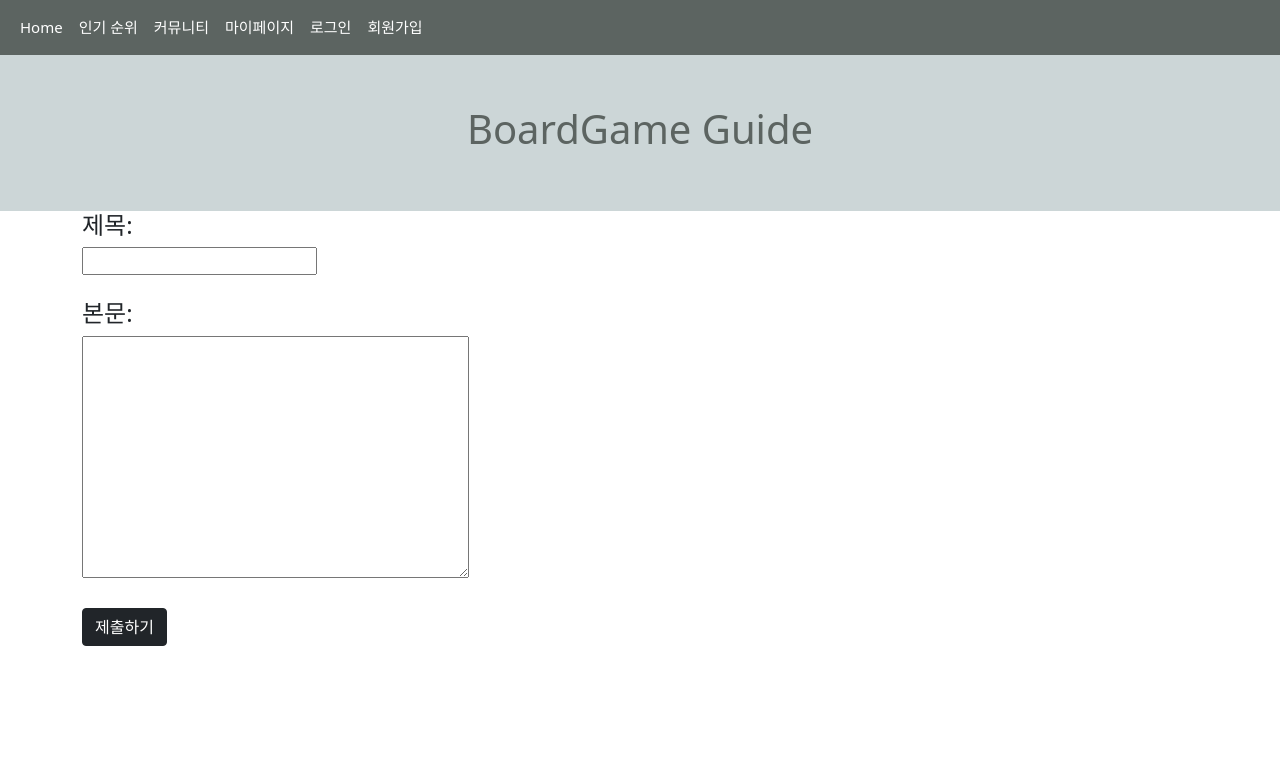
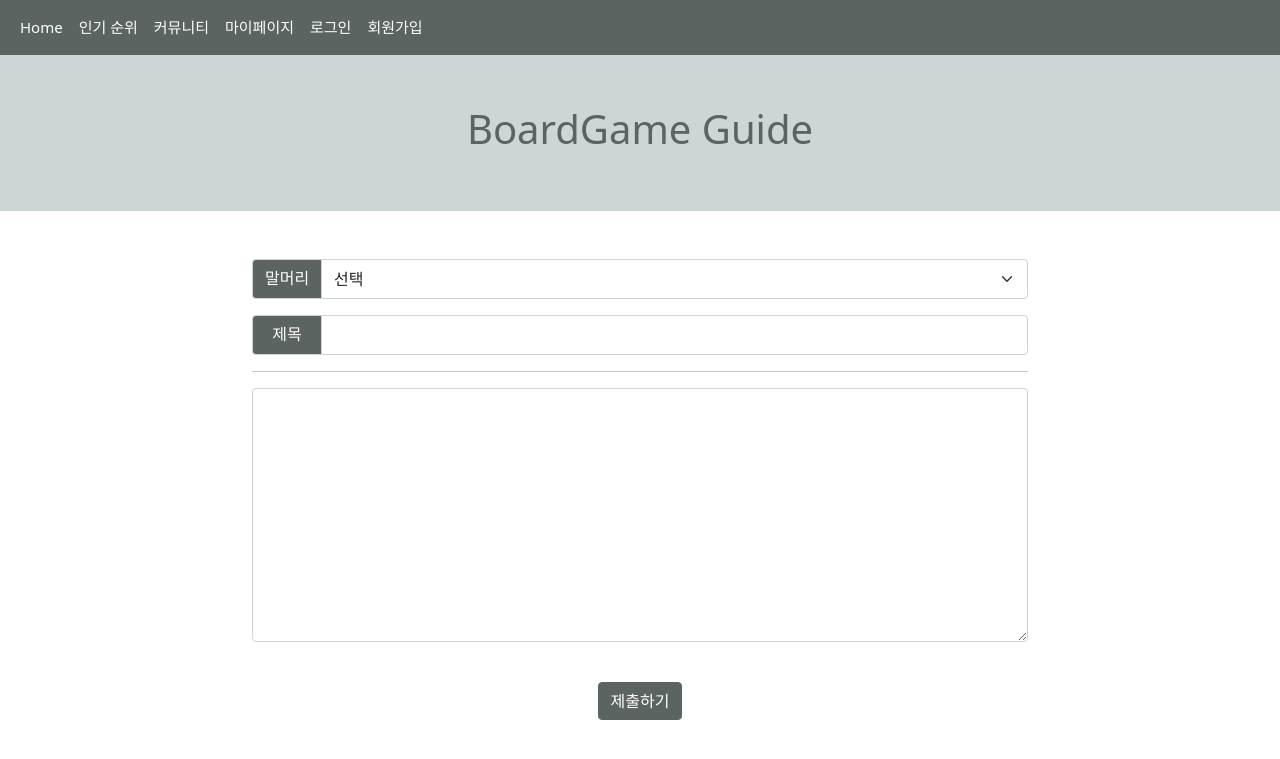
Before and after one commit to J1Yun/board-game-guide, a Django app: template BoardGameGuide/boardgame/templates/comu_write.html in a window 1280 px wide. Shown: the top 759 px of the page. Run offline with Django 3.2, Linux system fonts and the light colour scheme; the template is opened without the code that fills it, so the values that code supplies are empty.

Commit message:
Update comu_write

```diff
--- /dev/null
+++ b/BoardGameGuide/boardgame/static/css/comu_write.css
@@ -0,0 +1,30 @@
+.container{
+    text-align:center;
+    width:800px;
+}
+
+
+.input-group-text{
+    width:70px;
+    height: 40px ; display: table-cell; vertical-align: middle;
+    background-color: #5c6461;
+    color:white;
+
+}
+
+.btn-dark {
+    background-color: #5c6461;
+    border-color: #5c6461;
+    color: white; }
+.btn-dark:hover,
+.btn-dark:focus {
+    border-color: #5c6461;
+    background-color: #5c6461;
+    color: white; }
+.btn-dark:active,
+.btn-dark:visited,
+.btn-dark:active:focus,
+.btn-dark:active:hover {
+    border-color: #5c6461;
+    background-color: #5c6461;
+    color: white; }
--- a/BoardGameGuide/boardgame/templates/comu_write.html
+++ b/BoardGameGuide/boardgame/templates/comu_write.html
@@ -5,13 +5,33 @@
 <div class = "container">
     <form action = "{% url 'create' %}" method = "POST">
         {% csrf_token %}
-        <h4>제목: </h4>
-        <input type = 'text' name = 'title'>
-        <br><br>
-        <h4>본문: </h4>
-        <textarea cols = "40" rows = 10 name = 'contents'></textarea>
-        <br><br>
+        <br>
+        <br>
+        <div class="input-group mb-3">
+            <label class="input-group-text" for="inputGroupSelect01">말머리</label>
+            <select class="form-select" id="inputGroupSelect01" name = 'type'>
+              <option selected>선택</option>
+              <option value="r">요청</option>
+              <option value="f">자유</option>
+
+            </select>
+        </div>
+
+        <div class="input-group mb-3">
+            <span class="input-group-text" id="inputGroup-sizing-default">제목</span>
+            <input type="text" class="form-control" aria-label="Sizing example input" aria-describedby="inputGroup-sizing-default" name ='title'>
+        </div>
+        <hr>
+        <div class="mb-3">
+
+            <textarea class="form-control" id="exampleFormControlTextarea1" rows="10" cols = '40' name = 'contents'></textarea>
+        </div>
+
+
+        <br>
         <input class = "btn btn-dark" type = 'submit' value = "제출하기">
+        <br>
+        <br>
     </form>
 </div>
 
```
